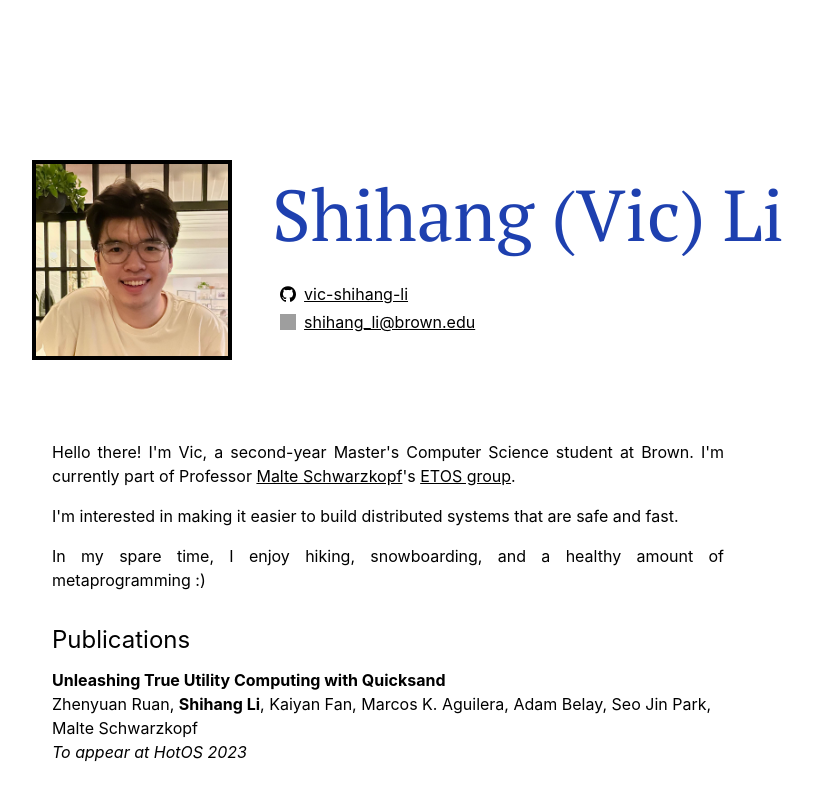
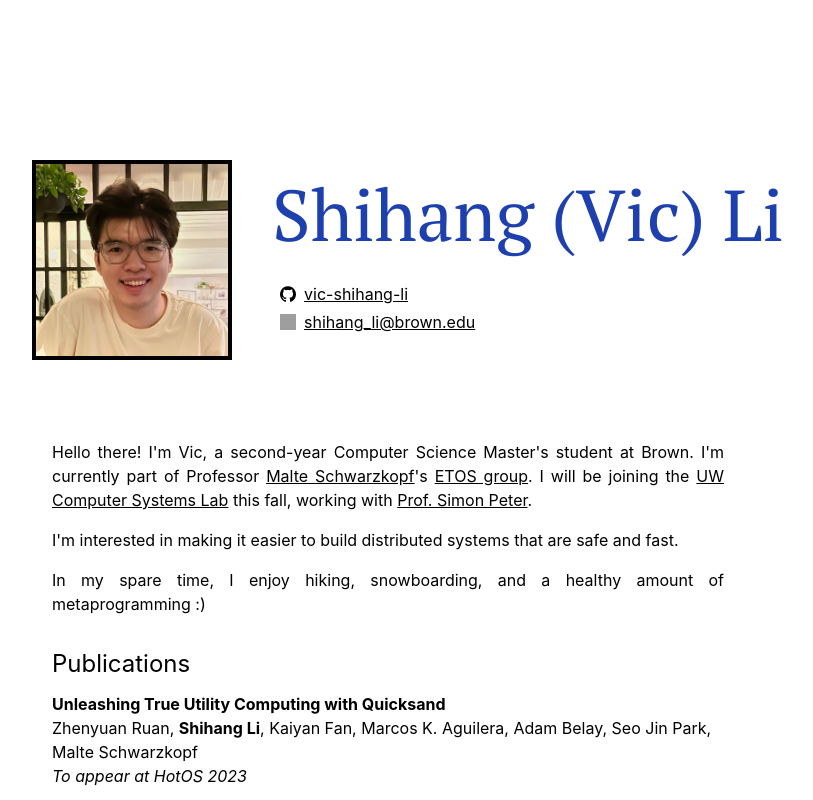
Before and after one commit to vic-lsh/vli, a Next.js app: page / in a window 1280 px wide. Shown: the whole page, without its empty margins (252-1065 px from the left). Built offline with nearby package versions, Linux system fonts and the light colour scheme; grey boxes are pictures that could not be loaded.

Commit message:
update bio

```diff
--- a/pages/index.tsx
+++ b/pages/index.tsx
@@ -94,14 +94,24 @@ const PersonalIntroArea = () => {
     <div className="flex flex-col gap-4">
       <p className="text-justify">
         {`
-  Hello there! I'm Vic, a second-year Master's Computer Science student at Brown.
+  Hello there! I'm Vic, a second-year Computer Science Master's student at Brown.
 `}
         {`I'm currently part of Professor `}
         <UrlLink href="https://cs.brown.edu/people/malte/">
           Malte Schwarzkopf
         </UrlLink>
         {`'s `}
-        <UrlLink href="https://etos.cs.brown.edu">ETOS group</UrlLink>.
+        <UrlLink href="https://etos.cs.brown.edu">ETOS group</UrlLink>
+        {`. `}
+        {`I will be joining the `}
+        <UrlLink href="https://syslab.cs.washington.edu/">
+          UW Computer Systems Lab
+        </UrlLink>
+        {` this fall, working with `}
+        <UrlLink href="https://homes.cs.washington.edu/~simpeter/">
+          Prof. Simon Peter
+        </UrlLink>
+        {`.`}
       </p>
       <p className="text-justify">
         {`I'm interested in making it easier to build distributed systems that are safe and fast.`}
```
